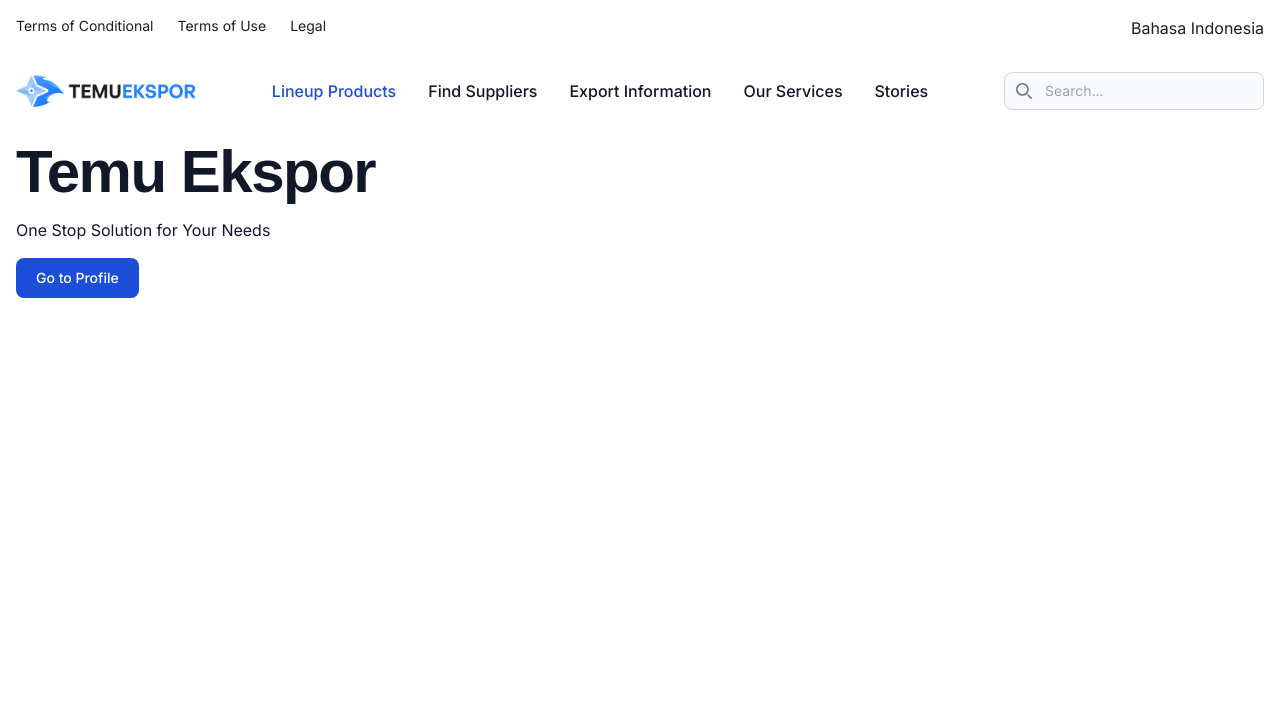
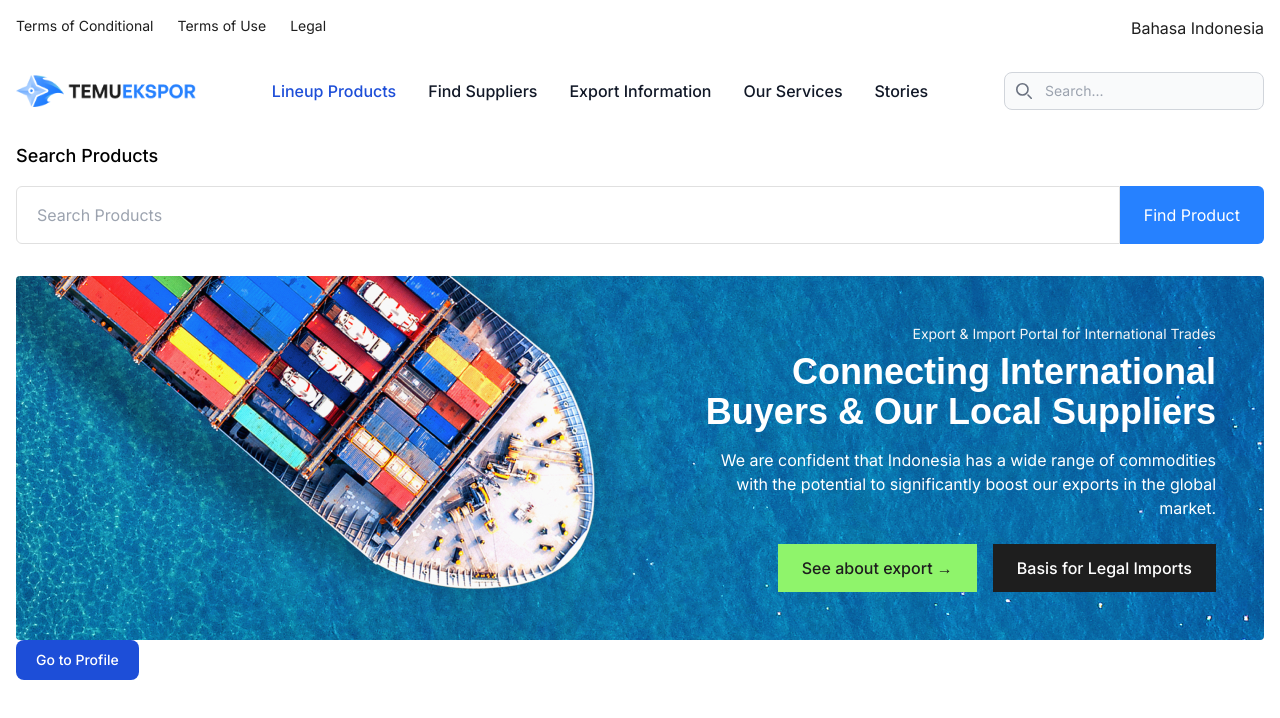
Before and after one commit to ikhsansdqq/TemuEkspor, a Next.js app: page / in a window 1280 px wide. Shown: the top 718 px of the page. Built offline with nearby package versions, Linux system fonts and the light colour scheme.

Commit message:
#1 Issue Conflct File

```diff
--- a/src/app/page.js
+++ b/src/app/page.js
@@ -1,10 +1,13 @@
 import Link from "next/link";
+
+import Hero from "../components/hero";
+import SearchBox from "../components/searchbox";
 
 export default function Home() {
   return (
     <div>
-      <h1 className="mb-4 text-4xl font-extrabold leading-none tracking-tight text-gray-900 md:text-5xl lg:text-6xl">Temu Ekspor</h1>
-      <p className="text-base text-gray-900 mb-4">One Stop Solution for Your Needs</p>
+      <SearchBox />
+      <Hero/>
       <Link href="/profile">
         <button type="button" className="text-white bg-blue-700 hover:bg-blue-800 focus:ring-4 focus:ring-blue-300 font-medium rounded-lg text-sm px-5 py-2.5 me-2 mb-2 dark:bg-blue-600 dark:hover:bg-blue-700 focus:outline-none dark:focus:ring-blue-800">Go to Profile</button>
       </Link>
```
